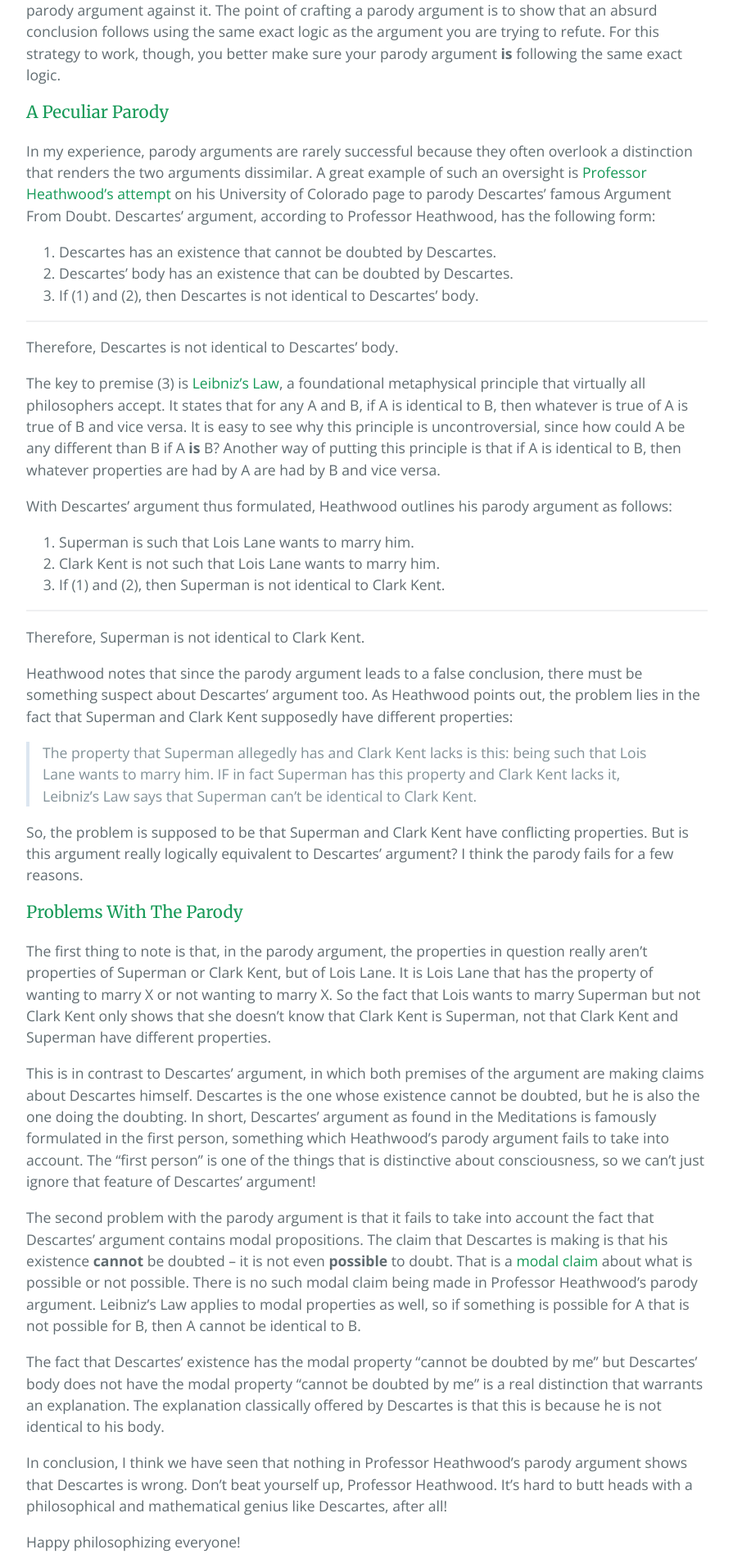
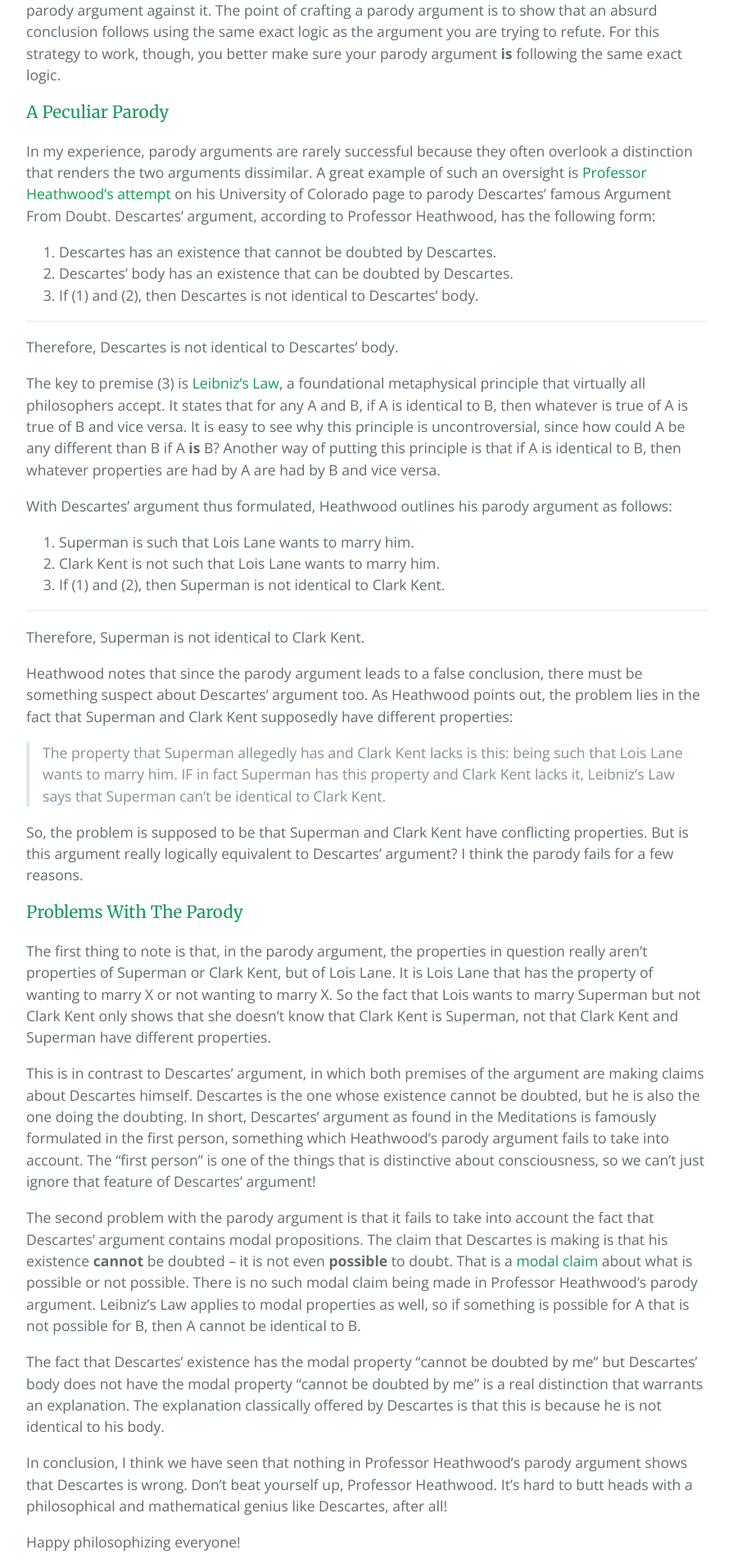
Before and after one commit to second-breakfast/second-breakfast.github.io, a Jekyll site: the page built from _posts/2018-12-15-heathwood-dualism.markdown, in a window 1280 px wide. Shown: the part 439-2346 px from the top of the page at 82% size, without its empty margins (192-1087 px from the left). Built offline with Jekyll 4.4.1, drawn with Linux system fonts in a browser that asks for light colours.

Commit message:
Fix right blockquote margin

```diff
--- a/css/cayman.css
+++ b/css/cayman.css
@@ -201,7 +201,7 @@ a:hover { text-decoration: underline; }
 .main-content pre code, .main-content pre tt { display: inline; max-width: initial; padding: 0; margin: 0; overflow: initial; line-height: inherit; word-wrap: normal; background-color: transparent; border: 0; }
 .main-content pre code:before, .main-content pre code:after, .main-content pre tt:before, .main-content pre tt:after { content: normal; }
 .main-content ul, .main-content ol { margin-top: 0; font-family: "Open Sans"; }
-.main-content blockquote { padding: 0 1rem; margin-left: 0; color: #819198; border-left: 0.3rem solid #dce6f0; }
+.main-content blockquote { padding: 0 1rem; margin-left: 0; margin-right: 0; color: #819198; border-left: 0.3rem solid #dce6f0; }
 .main-content blockquote > :first-child { margin-top: 0; }
 .main-content blockquote > :last-child { margin-bottom: 0; }
 .main-content table { display: block; width: 100%; overflow: auto; word-break: normal; word-break: keep-all; -webkit-overflow-scrolling: touch; }
```
